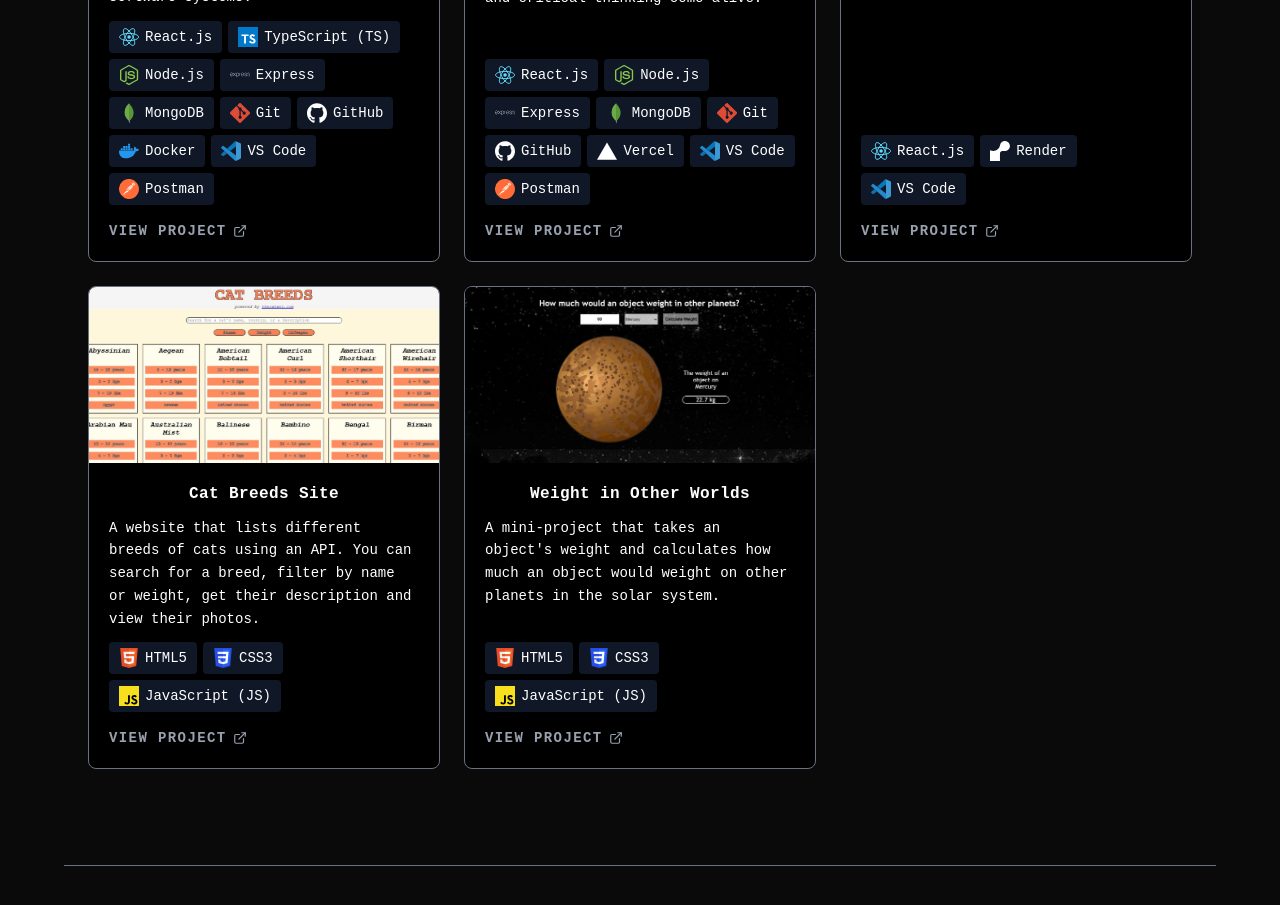
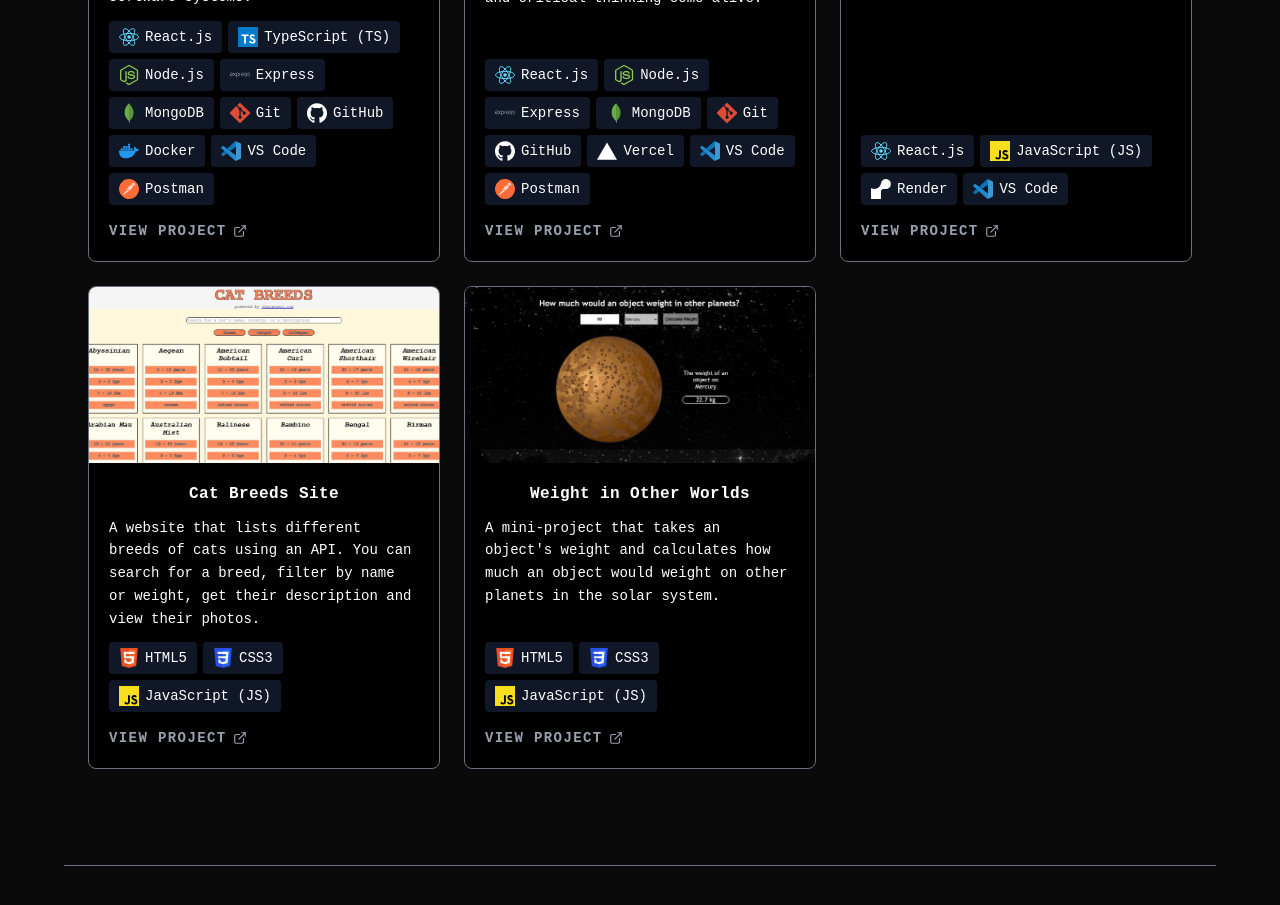
Before and after one commit to ansariku/portfolio, a React (Vite) app: page / in a window 1280 px wide. Shown: the part 2460-3365 px from the top of the page. Built offline with nearby package versions, Linux system fonts and the light colour scheme.

Commit message:
fix(projects): remove appended base url from project link

```diff
--- a/src/data/portfolioData.js
+++ b/src/data/portfolioData.js
@@ -124,7 +124,7 @@ export const projects = [
       'A React web application where I put into code an idea or concept and test them to see if it would work or not. Just a bunch of features in one app.',
     link: 'https://react-js-practice.onrender.com',
     image: 'rjp_project_screenshot.jpg',
-    techStack: ['reactjs', 'render', 'vscode'],
+    techStack: ['reactjs', 'javascript', 'render', 'vscode'],
   },
   {
     id: 4,
```
